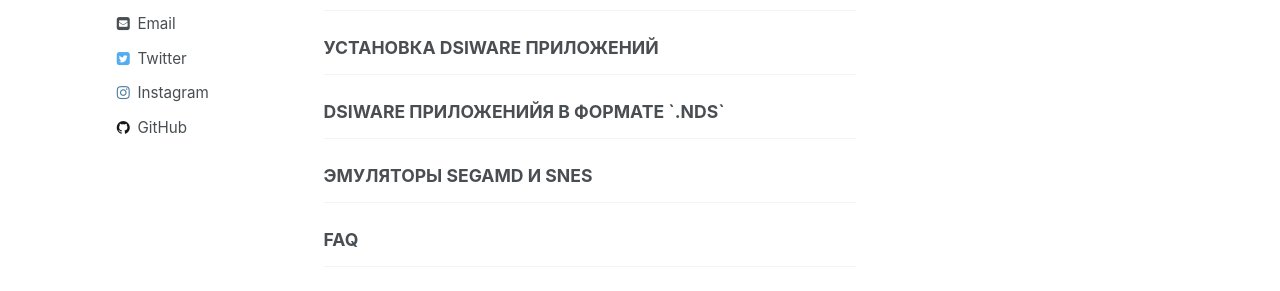
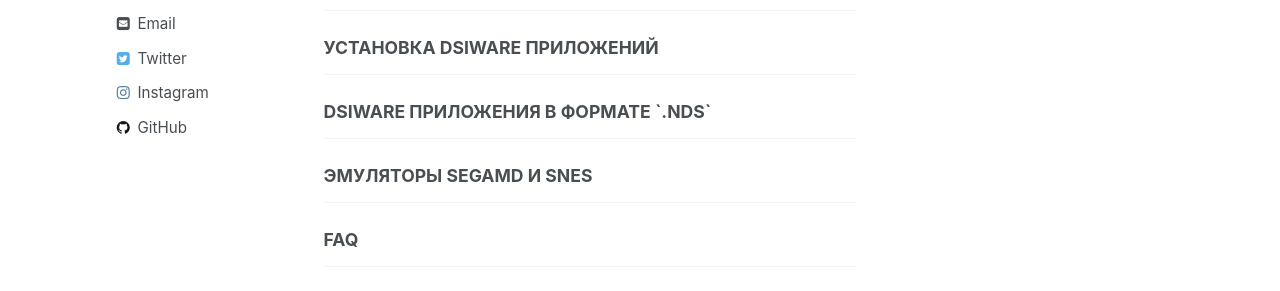
Before and after one commit to rashevskyv/dsi, a Jekyll site: the page built from _pages/addons.md, in a window 1280 px wide and 996 px high. Shown: the part 437-728 px from the top of the window. Built offline with Jekyll 4.4.1, drawn with Linux system fonts in a browser that asks for light colours; nearby versions of some CDN libraries.

Commit message:
mistakes

```diff
--- a/_data/navigation.yml
+++ b/_data/navigation.yml
@@ -22,7 +22,7 @@ addons:
     url: /dumping-dsiware
   - title: "Установка DSiWare приложений"
     url: /installing-dsiware
-  - title: "DSiWare приложенийя в формате `.nds`"
+  - title: "DSiWare приложения в формате `.nds`"
     url: /dsiware-nds
   - title: "Эмуляторы SegaMD и SNES"
     url: /smdsnesimg
```
